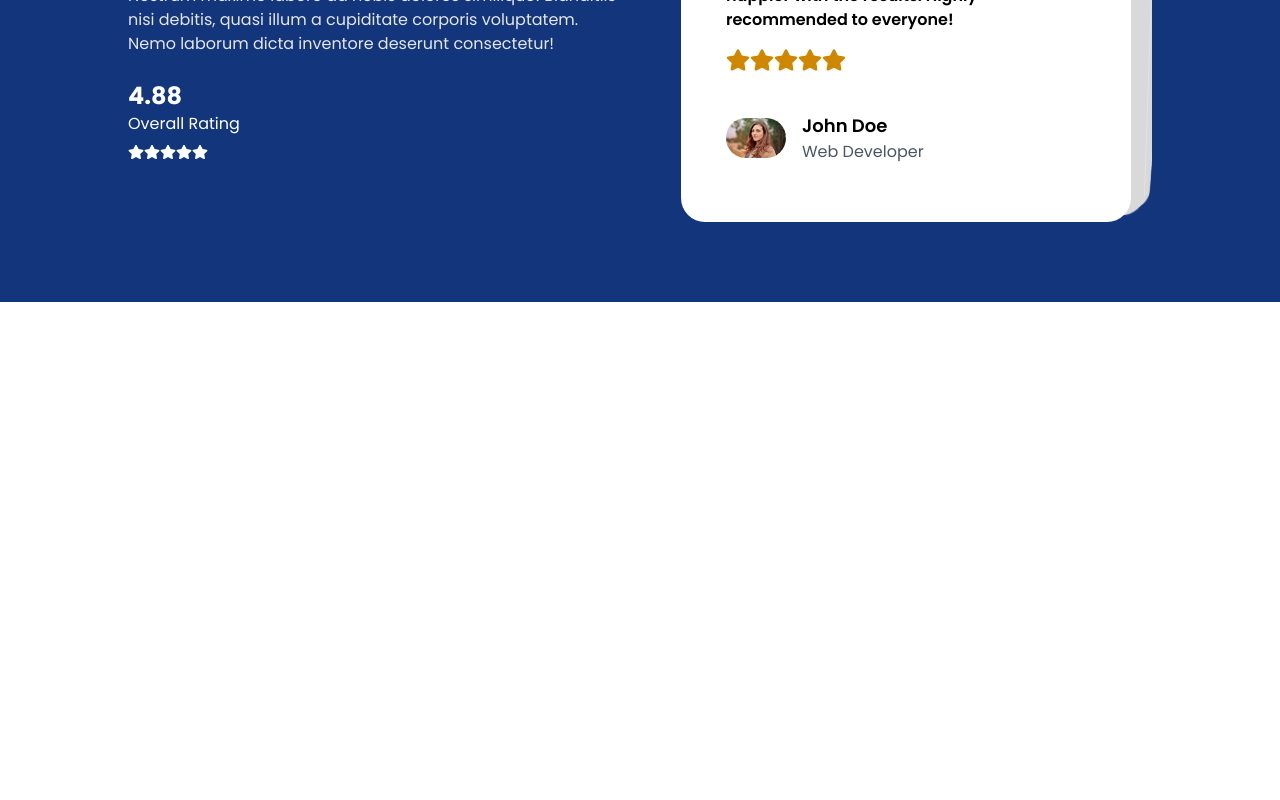
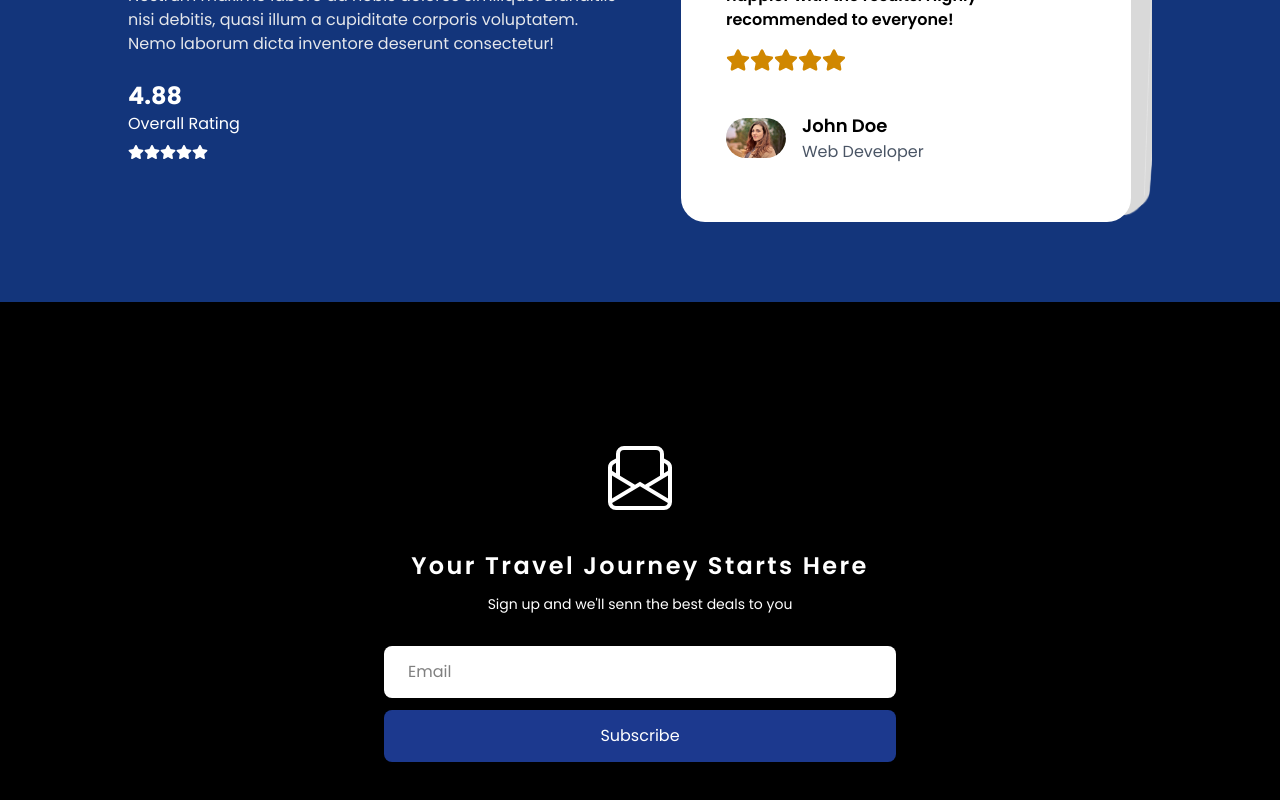
Before and after one commit to Dinuki85/TravelApp, a Next.js app: page / in a window 1280 px wide. Shown: the part 3033-3833 px from the top of the page. Before the commit the page ends 3463 px from the top, so only its background shows below. Built offline with nearby package versions, Linux system fonts and the light colour scheme; grey boxes are pictures that could not be loaded.

Commit message:
Added Newsletter Subscription

```diff
--- a/components/Home/Home.tsx
+++ b/components/Home/Home.tsx
@@ -4,7 +4,8 @@ import Destination from "./Destination/Destination";
 import Hotel from "./Hotel/Hotel";
 import WhyChoose from "./WhyChoose/WhyChoose";
 import Review from "./Reviews/Review";
-import News from "./News/News";
+import NewLetter from "./NewLetter/NewLetter";
+//import News from "./News/News";
 
 const Home = () => {
   return (
@@ -14,7 +15,8 @@ const Home = () => {
       <Hotel/>
       <WhyChoose/>
       <Review/>
-      <News/>
+      <NewLetter/>
+
     </div>
   );
 };
--- /dev/null
+++ b/components/Home/NewLetter/NewLetter.tsx
@@ -0,0 +1,21 @@
+import React from 'react'
+import { BsEnvelopePaper } from 'react-icons/bs'
+
+const NewLetter = () => {
+  return (
+    <div className='bg-black pt-16 pb-16 flex items-center justify-center w-full flex-col'>
+        <BsEnvelopePaper className='w-16 h-16 mt-20 text-white '/>
+        <h1 className='text-lg sm:text-xl md:text-2xl text-white font-semibold mt-10 tracking-widest '>Your Travel Journey Starts Here</h1>
+        <p className='mt-3 text-white text-xs sm:text-sm'>Sign up and we&apos;ll senn the best deals to you</p>
+        {/*subscription input and button */}
+        <div className='w-full '>
+            <input type='text' className='px-6 py-3.5 bg-white mt-8 w-[95%] sm:w-[80%] md:w-[60%] lg:w-[40%] block mx-auto rounded-lg outline-none' placeholder='Email'/>
+
+    <button className='px-6 py-3.5 bg-blue-900 text-white hover:bg-blue-950  transition-all duration-200 mt-3 w-[95%] sm:w-[80%] md:w-[60%] lg:w-[40%] block mx-auto rounded-lg outline-none'>Subscribe</button>
+        </div>
+    </div>
+
+  )
+}
+
+export default NewLetter
--- a/components/Home/News/News.tsx
+++ b/components/Home/News/News.tsx
@@ -1,11 +1,44 @@
-import React from 'react'
+/*import SectionHedaing from "@/components/Helper/SectionHedaing";
+import React from "react";
+import NewsCards from "./NewsCards";
 
 const News = () => {
   return (
-    <div className='pt-16 pb-16'>
+    <div className="pt-16 pb-16">
+      {/*Section Heading }
+      <SectionHedaing heading="Existing Travel News For You" />
+      <div className="w-[80%] ms-auto grid grid-cols-1 md:grid-cols-2 lg:grid-cols-3 xl:grid-cols-4 gap-10 items-center mt-10 ">
+        <div>
+          <NewsCards
+            image="/images/img1.jpg"
+            title="Top 10 to visit in Kandy"
+            date="15 November 2024"
+          />
+          <NewsCards
+            image="/images/img2.jpg"
+            title="Top 10 to visit in Trinco"
+            date="15 December 2024"
+          />
+          <NewsCards
+            image="/images/img3.jpg"
+            title="Top 10 to visit in Mannar"
+            date="25 January 2024"
+          />
+          <NewsCards
+            image="/images/img4.jpg"
+            title="Top 10 to visit in Anuradhapura"
+            date="4 March 2024"
+          />
+          <NewsCards
+            image="/images/img5.jpg"
+            title="Top 10 to visit in Colombo"
+            date="15 April 2025"
+          />
+        </div>
+      </div>
+    </div>
+  );
+};
 
-    </div>
-  )
-}
-
-export default News
+export default News;
+*/
--- /dev/null
+++ b/components/Home/News/NewsCards.tsx
@@ -0,0 +1,23 @@
+/*import Image from 'next/image';
+import React from 'react'
+
+type Props= {
+    image:string;
+    date:string;
+    title:string
+}
+
+const NewsCards = ({date,image,title}:Props) => {
+  return (
+    <div>
+        {/*Image }
+        <div className='h-[300px]'>
+            <Image src={image} alt ={title} width={300} height={300} className='w-full h-full object-cover rounded-lg'/>
+
+
+        </div>
+    </div>
+  )
+}
+
+export default NewsCards*/
```
